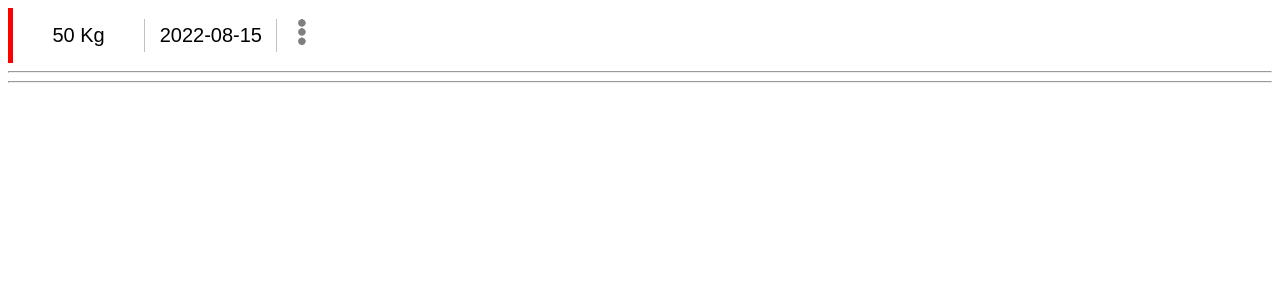
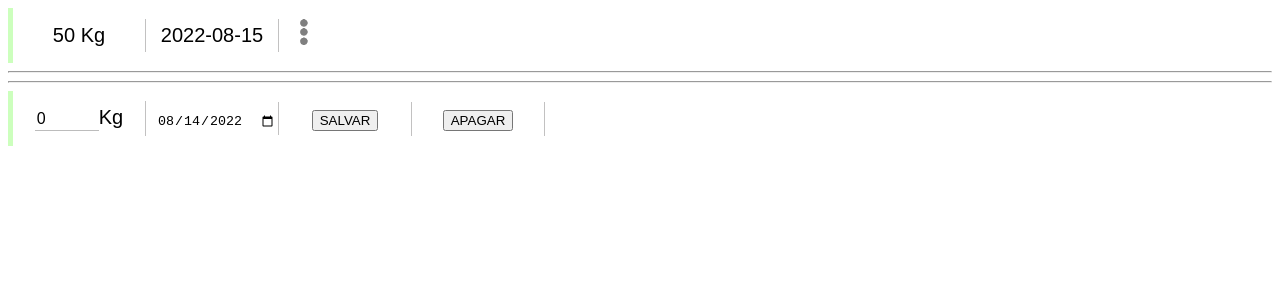
Before and after one commit to davi133/Weight_Tracker, a React (Create React App) app: page / in a window 1280 px wide. Shown: the top 300 px of the page. Built offline with nearby package versions, Linux system fonts and the light colour scheme.

Commit message:
inputs do criador prontos

```diff
--- a/src/App.js
+++ b/src/App.js
@@ -8,7 +8,7 @@ import WeightReg from './model/WeightReg';
 
 
 
-let a = WeightReg(50,new Date());
+//let a = WeightReg(50,new Date());
 
 
 
@@ -17,6 +17,7 @@ function App() {
     <>
       <WeightCard info={WeightReg(50,"hoje")} />
       <hr></hr><hr></hr>
+      <WeighCardCreator/>
 
 
     </>
--- a/src/WeighCard.js
+++ b/src/WeighCard.js
@@ -1,18 +1,18 @@
-import { useEffect, useState } from "react";
+import { useState } from "react";
 import "./WeightCard.css";
 import icon_edit from "./icon_more_options1.png"
 
 export default function WeightCard(props) {
     const [dropDown, setDropDown] = useState(false);
 
-    useEffect(() => { console.log("render(" + props.info.date + ")") })
+
 
     return (
         <div className="weightCard">
-            <div className="weightDisplay">
+            <div className=" infoDisplay">
                 {props.info.weight} Kg
             </div>
-            <div className="dateDisplay">
+            <div className="infoDisplay">
                 {props.info.date}
             </div>
 
@@ -25,11 +25,11 @@ export default function WeightCard(props) {
                     style={{ display: !dropDown ? "none" : "block" }}       >
                     <div className="aOption"
                     onClick={()=>{console.log("editar")}}>
-                        editar
+                        EDITAR
                     </div>
                     <div className="aOption delOption"
                     onClick={()=>{console.log("excluir")}}>
-                        excluir
+                        EXCLUIR
                     </div>
                 </div>
 
--- a/src/WeightCard.css
+++ b/src/WeightCard.css
@@ -1,34 +1,25 @@
 .weightCard
 {
     font-family: Arial, Helvetica, sans-serif;
-    border-left: 5px solid red;
+    border-left: 5px solid rgb(204, 255, 189);
     font-size: 20px;
     display: flex;
     flex-direction: row;
     justify-content: center;
     width: max-content;
     transition: 200ms;
+    height: 55px;
 }
 .weightCard:hover
 {
     box-shadow: 2px 2px 3px rgb(157, 157, 157);
 }
-.weightDisplay
-{
-    border-right: 1px solid rgb(194, 193, 193);
 
-    margin: auto 0;
-    width: 10ch;
-    padding: 5px 10px;
-    text-align: center;
-}
-
-.dateDisplay
+.infoDisplay
 {
     border-right: 1px solid rgb(194, 193, 193);
     margin: auto 0;
-    width: 10ch;
-
+    width: 112px;
     padding: 5px 10px;
     text-align: center;
 }
@@ -55,9 +46,6 @@
 {
     position: relative;
 }
-
-
-
 .OptionsMenu
 {
 
@@ -65,17 +53,16 @@
     left: 80%;
     top: 25%;
     background-color: rgb(250, 250, 250);
+    border: 1px solid rgb(187, 187, 187);
     z-index: 10;
-    border-radius: 5px;
-    box-shadow: 2px 2px 3px rgb(157, 157, 157);
+    box-shadow: 3px 3px 4px rgb(157, 157, 157);
 
 }
-
 .aOption{
     display: block;
     padding: 5px 10px;
     cursor: pointer;
-    border-radius: 5px;
+    border-bottom: 1px solid rgb(187, 187, 187);
 }
 .aOption:hover{
     background-color: rgb(215, 215, 215);
@@ -83,3 +70,34 @@
 .delOption:hover{
     background-color:rgb(255, 177, 177);
 }
+
+.dateInput
+{
+    margin: auto 10px;
+}
+
+.weightInputDisplay
+{
+    font-size: 1rem;
+    width: 60px;
+    height: 1.2rem;
+
+    outline: none;
+
+    border: none;
+    border-bottom: 1px solid rgb(188, 188, 188);
+
+}
+.weightInputDisplay:focus
+{
+
+    border-bottom: 2px solid rgb(188, 188, 188);
+}
+
+.dateInputDisplay
+{
+
+    border: none;
+    outline: none;
+
+}
--- a/src/WeightCardCreator.js
+++ b/src/WeightCardCreator.js
@@ -1,33 +1,46 @@
-import { useState } from "react";
+import { useRef, useState } from "react";
 
 
 
-export default function WeighCardCreator(props){
+export default function WeighCardCreator(props) {
 
-    const [weight, setWeight] = useState(props.info.weight);
-    const [date, setDate] = useState(props.info.date);
-    const [date2, setDate2] = useState("2022-08-14");
+    const [weight, setWeight] = useState(props.info ? props.info.weight : 0);
+    const [date, setDate] = useState(props.info ? props.info.date : "2022-08-14");
+    const weightInput = useRef();
+    const dateInput = useRef();
 
 
 
     return (
         <div className="weightCard">
-            <input className="weightDisplay" type="text"
-            value={weight}
-            onChange={event => setWeight((event.target.value).replace(/[^\d.,-]/g, '') )}
-            ></input>Kg
-            <input className="dateDisplay" type="text"
-            value={date}
-            onChange={event => setDate(event.target.value)}
+
+            <div className="infoDisplay"
+            onClick={()=>{weightInput.current.focus()}}>
+                <input className="weightInputDisplay" type="text" ref={weightInput}
+                    value={weight}
+                    onChange={event => setWeight((event.target.value).replace(/[^\d.,-]/g, ''))}
+                ></input>Kg
+            </div>
+            {/*<input className="infoInput" type="text"
+                value={date}
+                onChange={event => setDate(event.target.value)}
+            ></input>*/}
+
+            <div className="infoDisplay"
+                 onClick={()=>{dateInput.current.showPicker()}}>
+            <input type="date" className=" dateInputDisplay"
+                    ref = {dateInput}
+                    value={date}
+                    onChange={(event) => {setDate(event.target.value)}}
             ></input>
-            <input type="date"
-            value={date2}
-            onChange={(event) =>
-                {
-                    console.log(event.target.value)
-                    setDate2(event.target.value)
-                }}
-            ></input>
+            </div>
+
+            <div className="infoDisplay">
+                <button>SALVAR</button>
+            </div>
+            <div className="infoDisplay">
+                <button>APAGAR</button>
+            </div>
 
 
 
--- a/src/index.js
+++ b/src/index.js
@@ -8,9 +8,9 @@ import App from './App';
 
 const root = ReactDOM.createRoot(document.getElementById('root'));
 root.render(
-  <React.StrictMode>
+
     <App />
-  </React.StrictMode>
+
 );
 
 // If you want to start measuring performance in your app, pass a function
```
